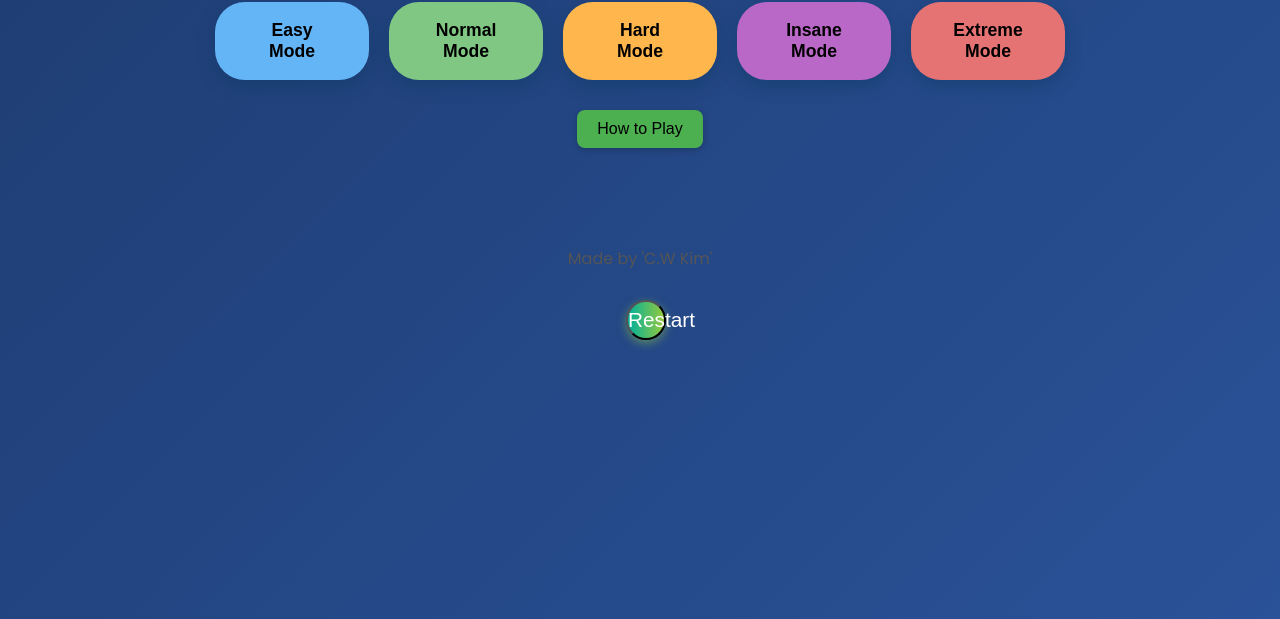
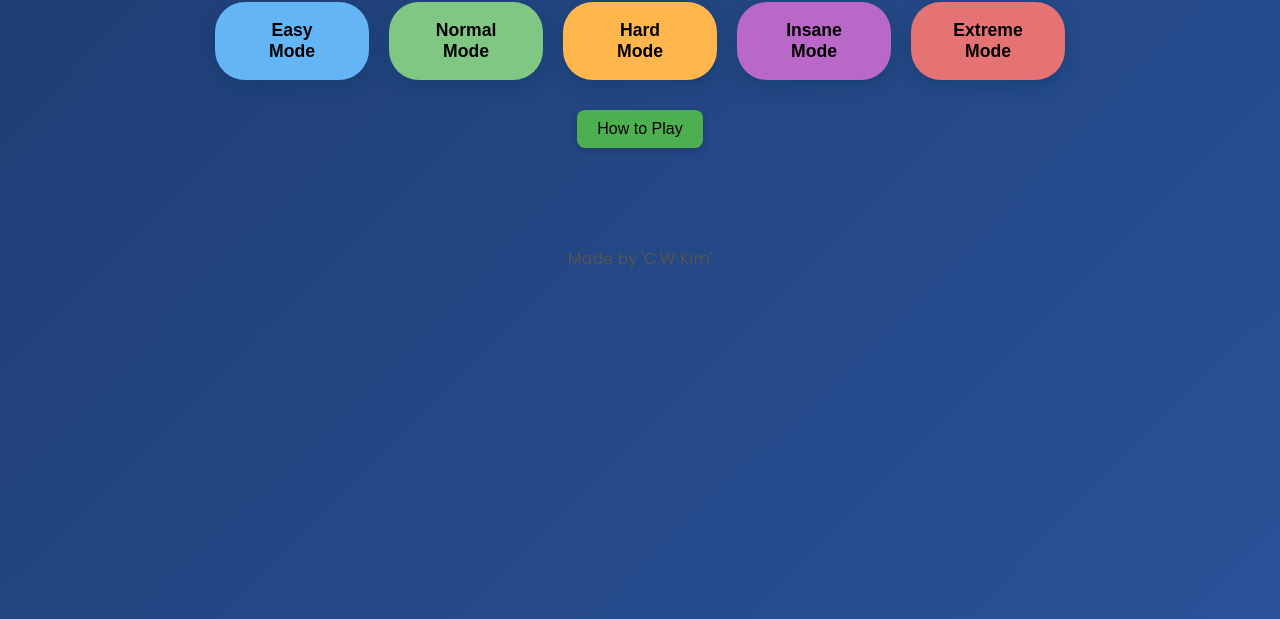
Before and after one commit to cksdnx/weeperslinkamp, a plain HTML site: page index.html in a window 1280 px wide. Shown: the part 181-800 px from the top of the page. Drawn offline with Linux system fonts and the light colour scheme.

Commit message:
Update index.html

```diff
--- a/index.html
+++ b/index.html
@@ -649,6 +649,7 @@
       timerText.style.display="none";
       currentDifficulty="";
     }
+    document.addEventListener("DOMContentLoaded", resetUI);
   </script>
 </body>
 </html>
```
